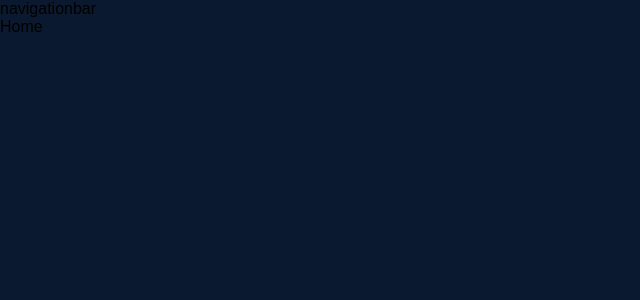
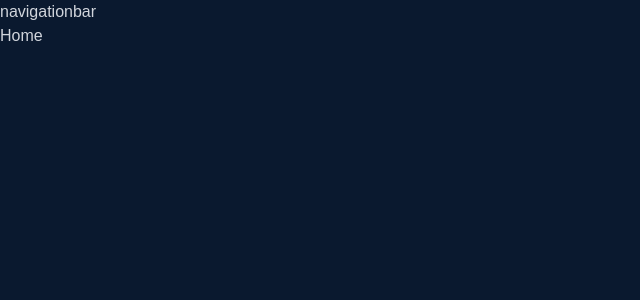
Before and after one commit to ICT-Courses/ict2233-ca-02-kusals100, a React (Vite) app: page / in a window 1280 px wide. Shown: the top 300 px of the page, without its empty margins (0-640 px from the left). Built offline with nearby package versions, Linux system fonts and the light colour scheme.

Commit message:
fix: Resolve Tailwind CSS v4 setup and configuration issues

```diff
--- a/package.json
+++ b/package.json
@@ -13,6 +13,7 @@
     "framer-motion": "^12.23.16",
     "react": "^19.1.1",
     "react-dom": "^19.1.1",
+    "react-icons": "^5.5.0",
     "react-router-dom": "^7.9.1",
     "sass": "^1.93.0",
     "tailwindcss": "^4.1.13"
--- a/src/index.css
+++ b/src/index.css
@@ -2,8 +2,7 @@
   margin: 0;
 }
 
+@import 'tailwindcss';
 
 
-@tailwind base;
-@tailwind components;
 @tailwind utilities;
--- /dev/null
+++ b/tailwind.config.js
@@ -0,0 +1,10 @@
+export default {
+  content: [
+    "./index.html",
+    "./src/**/*.{js,ts,jsx,tsx}",
+  ],
+  theme: {
+    extend: {},
+  },
+  plugins: [],
+}
```
Also changed, not shown: 1 other file (tests, documents, lock files or other folders).
